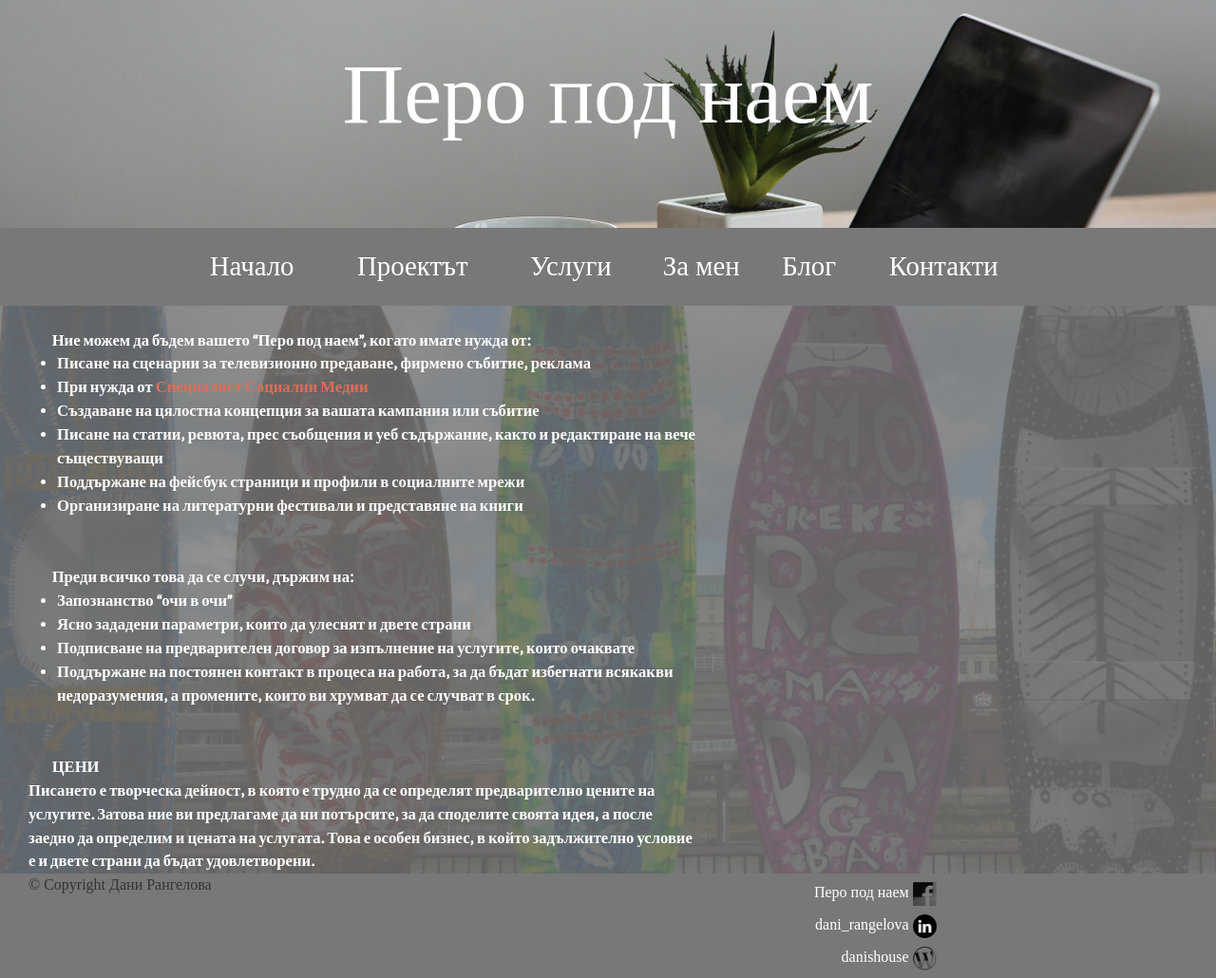
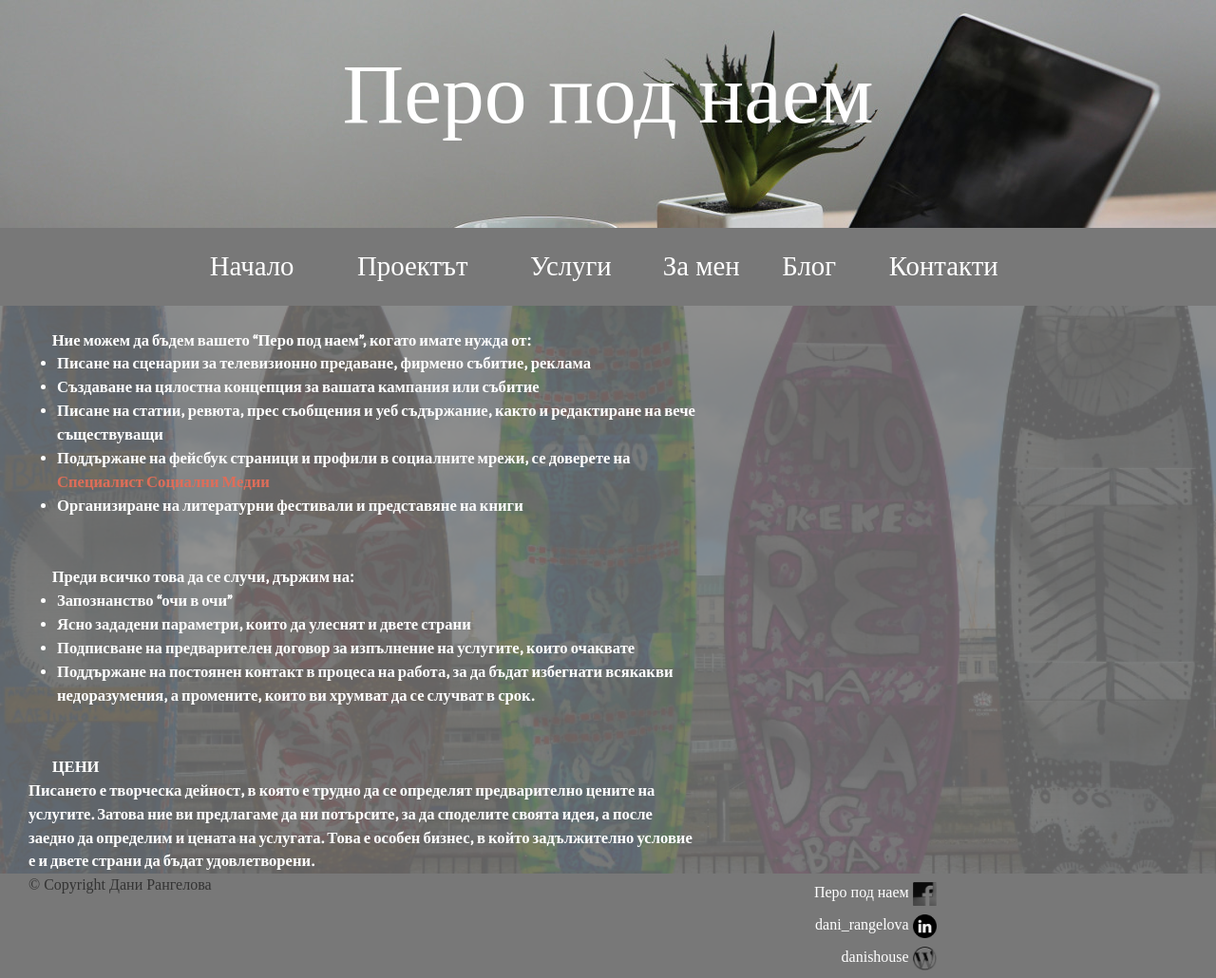
Before and after one commit to peropodnaem/peropodnaem.github.io, a Jekyll site: the page built from services.md, in a window 1280 px wide. Shown: the whole page at 95% size. Built offline with Jekyll 4.4.1, drawn with Linux system fonts in a browser that asks for light colours; some web fonts are replaced.

Commit message:
ssm and services edits

```diff
--- a/services.md
+++ b/services.md
@@ -12,16 +12,13 @@ style: |
 
  - Писане на сценарии за телевизионно предаване, фирмено събитие, реклама
 
- - При нужда от [Специалист Социални Медии](http://peropodnaem.com/специалист-социални-медии/)
-
  - Създаване на цялостна концепция за вашата кампания или събитие
 
  - Писане на статии, ревюта, прес съобщения и уеб съдържание, както и редактиране на вече съществуващи
 
- - Поддържане на фейсбук страници и профили в социалните мрежи
+ - Поддържане на фейсбук страници и профили в социалните мрежи, се доверете на [Специалист Социални Медии](http://peropodnaem.com/специалист-социални-медии/)
 
  - Организиране на литературни фестивали и представяне на книги
-
 
 
 <br>
```
Also changed, not shown: social-media-manager.md (+13 -13 lines).
